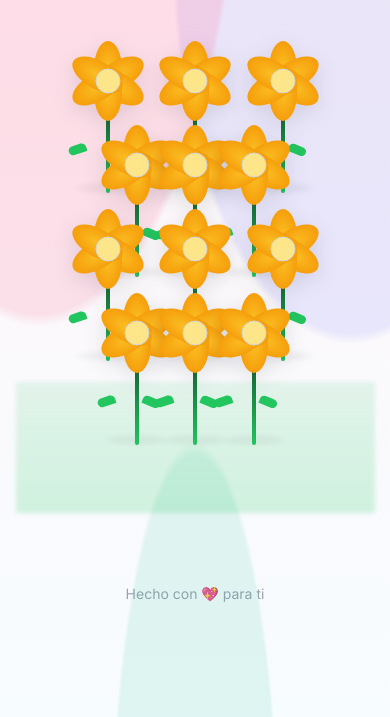
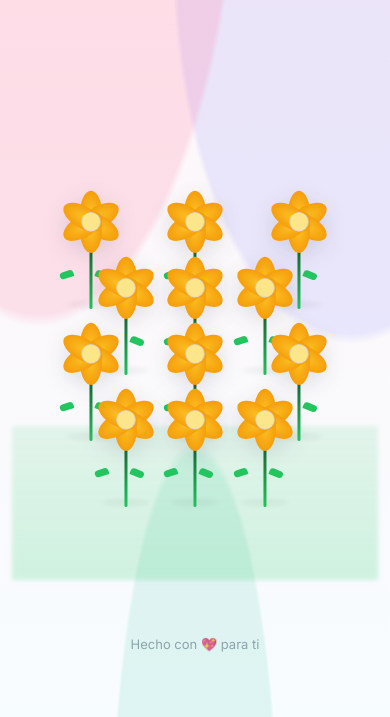
Before and after one commit to Mewnot-jar/21, a plain HTML site: page index.html in a window 390 px wide. Shown: the part 127-844 px from the top of the page. Drawn offline with Linux system fonts and the light colour scheme.

Commit message:
diseno responsivo

```diff
--- a/script.js
+++ b/script.js
@@ -5,9 +5,10 @@ const CONFIG = {
   layout: 'garden' // opciones: 'garden' | 'heart' | 'circle' | 'grid'
 };
 
-// Medidas del componente flor (coinciden con CSS)
-const PLOT_W = 120; // ancho del .plot
-const PLOT_H = 160; // alto del .plot
+// Medidas base del componente flor (se sincronizan con el CSS responsive)
+let plotWidth = 120; // ancho del .plot
+let plotHeight = 160; // alto del .plot
+let resizeHandler = null;
 
 // Mensajes/recuerdos: personalízalos libremente
 const MESSAGES = [
@@ -101,6 +102,17 @@ function createPlot(message, i){
   return plot;
 }
 
+function updatePlotMetrics(garden){
+  if (!garden) return;
+  const sample = garden.querySelector('.plot');
+  if (!sample) return;
+  const rect = sample.getBoundingClientRect();
+  if (rect.width > 0 && rect.height > 0){
+    plotWidth = rect.width;
+    plotHeight = rect.height;
+  }
+}
+
 function mountGarden(){
   const titleEl = document.getElementById('title');
   const subtitleEl = document.getElementById('subtitle');
@@ -113,17 +125,26 @@ function mountGarden(){
   msgs.forEach((m, i) => garden.appendChild(createPlot(m, i)));
 
   // Aplicar layout de forma
-  garden.classList.remove('layout-garden');
-  if (CONFIG.layout === 'grid'){
-    garden.classList.remove('layout-free');
-  } else {
+  garden.classList.remove('layout-garden', 'layout-free');
+  if (resizeHandler){
+    window.removeEventListener('resize', resizeHandler);
+    resizeHandler = null;
+  }
+
+  if (CONFIG.layout !== 'grid'){
     garden.classList.add('layout-free');
     if (CONFIG.layout === 'garden') garden.classList.add('layout-garden');
+    updatePlotMetrics(garden);
     positionFlowers(garden, CONFIG.layout);
-    // Reposicionar al redimensionar
-    window.addEventListener('resize', () => positionFlowers(garden, CONFIG.layout));
+
+    resizeHandler = () => {
+      updatePlotMetrics(garden);
+      positionFlowers(garden, CONFIG.layout);
+    };
+    window.addEventListener('resize', resizeHandler);
   }
-}
+  }
+
 
 // Modal simple
 const modal = {
@@ -266,7 +287,7 @@ function positionFlowers(garden, mode){
     plots.forEach((plot, i) => {
       const {left, baseY} = pixels[i];
       plot.style.left = left + 'px';
-      plot.style.top = (baseY - PLOT_H) + 'px';
+      plot.style.top = (baseY - plotHeight) + 'px';
       const yNorm = baseY / H;
       plot.style.zIndex = String(Math.floor(yNorm * 1000));
     });
@@ -280,7 +301,7 @@ function positionFlowers(garden, mode){
     const px = x * W;
     const py = y * H;
     plot.style.left = px + 'px';
-    plot.style.top = (py - PLOT_H) + 'px';
+    plot.style.top = (py - plotHeight) + 'px';
     plot.style.zIndex = String(Math.floor(y * 1000));
   });
 }
@@ -290,7 +311,7 @@ function gardenPixelPositions(n, W, H){
   const marginX = 32; // margen lateral
   const groundY = H * 0.90; // referencia del suelo
   const usableW = Math.max(0, W - marginX * 2);
-  const minStepX = PLOT_W + 24; // separación mínima horizontal (px)
+  const minStepX = plotWidth + 24; // separación mínima horizontal (px)
   const maxPerRow = Math.max(1, Math.floor(usableW / minStepX) + 1);
 
   // Número de filas necesarias (sin límite superior)
@@ -307,7 +328,7 @@ function gardenPixelPositions(n, W, H){
   }
 
   // Alturas: de 0.90 hacia arriba, manteniendo separación vertical mínima
-  const minStepY = 84; // px entre filas
+  const minStepY = Math.max(48, Math.round(plotHeight * 0.525)); // px entre filas
   const totalSpanY = Math.max(minStepY * (rows - 1), 1);
   const topStart = groundY - totalSpanY; // px de la fila superior
 
@@ -316,8 +337,8 @@ function gardenPixelPositions(n, W, H){
   for (let r = 0; r < rows; r++){
     const k = counts[r];
     if (k <= 0) continue;
-    const xStart = marginX + PLOT_W/2;
-    const xEnd = W - marginX - PLOT_W/2;
+    const xStart = marginX + plotWidth/2;
+    const xEnd = W - marginX - plotWidth/2;
     const span = Math.max(0, xEnd - xStart);
     const baseY = Math.round(topStart + r * minStepY);
     for (let j = 0; j < k; j++){
@@ -330,7 +351,7 @@ function gardenPixelPositions(n, W, H){
         const step = k === 1 ? 0 : span / (k - 1);
         center = k === 1 ? (xStart + xEnd)/2 : xStart + j * step;
       }
-      res[index++] = { left: Math.round(center - PLOT_W/2), baseY };
+      res[index++] = { left: Math.round(center - plotWidth/2), baseY };
     }
   }
   return res;
--- a/style.css
+++ b/style.css
@@ -6,6 +6,8 @@
   --accent:#ff4d7e;
   --card:#ffffffd9;
   --shadow: 0 10px 30px rgba(31,41,55,.15);
+  --plot-width: clamp(72px, 24vw, 120px);
+  --plot-height: calc(var(--plot-width) * 4 / 3);
 }
 
 *{box-sizing:border-box}
@@ -19,7 +21,9 @@ body{
 }
 
 .bg{
-  position:fixed; inset:0; pointer-events:none;
+  position:fixed;
+  inset:0;
+  pointer-events:none;
   background-image: radial-gradient(ellipse at 10% -10%, rgba(255,77,126,.14) 0 40%, transparent 41%),
                     radial-gradient(ellipse at 90% 10%, rgba(99,102,241,.12) 0 35%, transparent 36%),
                     radial-gradient(ellipse at 50% 120%, rgba(16,185,129,.10) 0 30%, transparent 31%);
@@ -27,131 +31,291 @@ body{
 }
 
 .hero{
-  padding:48px 16px 2px;
+  padding:48px 16px 8px;
   text-align:center;
 }
 .hero h1{
-  font-family: "Dancing Script", cursive;
-  font-size: clamp(40px, 6vw, 68px);
+  font-family:"Dancing Script", cursive;
+  font-size:clamp(40px, 6vw, 68px);
   margin:0 0 8px;
   letter-spacing:.5px;
 }
 .hero p{
-  margin:0; color:var(--muted);
+  margin:0;
+  color:var(--muted);
 }
 
-main{padding: 4px 16px 48px;}
+main{padding:4px 16px 48px;}
 /* photo block removed */
 
 /* photo styles removed */
-/* Aplica la forma de corazón directamente a la imagen (Chrome-friendly) */
-.photo img{ display:none !important; }
+/* Aplica la forma de corazon directamente a la imagen (Chrome-friendly) */
+.photo img{display:none !important;}
 
 #garden{
-  max-width: 1100px;
-  margin: 4px auto 0;
+  max-width: min(1100px, 100vw - 32px);
+  margin:4px auto 0;
   display:grid;
-  grid-template-columns: repeat(auto-fit, minmax(140px, 1fr));
-  gap: 28px 18px;
+  grid-template-columns:repeat(auto-fit, minmax(var(--plot-width), 1fr));
+  gap:clamp(16px, 4vw, 28px) clamp(12px, 3vw, 20px);
   align-items:end;
 }
-/* Layout libre para formas (corazón/círculo) */
+/* Layout libre para formas (corazon/circulo) */
 #garden.layout-free{
-  position: relative;
-  display:block; /* anula grid */
-  width: min(1100px, 92vw);
-  aspect-ratio: 1 / 1; /* área cuadrada responsiva */
+  position:relative;
+  display:block;
+  width:min(1100px, 92vw);
+  max-width:100%;
+  aspect-ratio:1 / 1;
 }
 #garden.layout-free .plot{
   position:absolute;
-  width: 120px;
-  height: 160px;
+  width:var(--plot-width);
+  height:var(--plot-height);
   display:block;
 }
-/* Layout tipo jardín: área más panorámica y suelo */
+/* Layout tipo jardin: area mas panoramica y suelo */
 #garden.layout-garden{
-  aspect-ratio: auto;
-  height: clamp(360px, 60vh, 640px);
+  aspect-ratio:auto;
+  height:clamp(320px, 70vh, 640px);
 }
 #garden.layout-garden::after{
-  content:""; position:absolute; left:0; right:0; bottom:0; height: 26%;
-  background: linear-gradient(180deg, rgba(34,197,94,.10), rgba(34,197,94,.18));
-  filter: blur(2px) saturate(1.1);
+  content:"";
+  position:absolute;
+  left:0;
+  right:0;
+  bottom:0;
+  height:26%;
+  background:linear-gradient(180deg, rgba(34,197,94,.10), rgba(34,197,94,.18));
+  filter:blur(2px) saturate(1.1);
   pointer-events:none;
 }
 
 .plot{
-  position:relative; height: 200px; display:flex; align-items:flex-end; justify-content:center;
+  position:relative;
+  height:calc(var(--plot-height) * 1.25);
+  display:flex;
+  align-items:flex-end;
+  justify-content:center;
 }
 
 .flower{
-  position:relative; width: 120px; height: 160px; cursor:pointer;
-  transform-origin: 50% 100%;
-  animation: bloom .9s ease-out var(--delay,0s) both;
-  transition: transform .35s cubic-bezier(.2,.7,.2,1), filter .35s ease;
+  position:relative;
+  width:100%;
+  height:100%;
+  cursor:pointer;
+  transform-origin:50% 100%;
+  animation:bloom .9s ease-out var(--delay,0s) both;
+  transition:transform .35s cubic-bezier(.2,.7,.2,1), filter .35s ease;
 }
 /* Sombra del suelo */
-.flower::before{ content:""; position:absolute; left:50%; bottom:16px; width:84px; height:14px;
-  transform: translateX(-50%) scale(1);
-  background: radial-gradient(ellipse at center, rgba(0,0,0,.18) 0 40%, rgba(0,0,0,0) 60%);
-  filter: blur(2px); opacity:.22; transition: transform .35s ease, opacity .35s ease;
+.flower::before{
+  content:"";
+  position:absolute;
+  left:50%;
+  bottom:calc(var(--plot-height) * 0.1);
+  width:calc(var(--plot-width) * 0.7);
+  height:calc(var(--plot-height) * 0.0875);
+  transform:translateX(-50%) scale(1);
+  background:radial-gradient(ellipse at center, rgba(0,0,0,.18) 0 40%, rgba(0,0,0,0) 60%);
+  filter:blur(2px);
+  opacity:.22;
+  transition:transform .35s ease, opacity .35s ease;
 }
 /* Halo suave */
-.flower::after{ content:""; position:absolute; left:50%; bottom:108px; width:120px; height:120px;
-  transform: translateX(-50%) scale(.9); opacity:0;
-  background: radial-gradient(circle, rgba(255,77,126,.18) 0 30%, rgba(255,77,126,0) 60%);
-  transition: opacity .35s ease, transform .35s ease; filter: blur(.3px);
+.flower::after{
+  content:"";
+  position:absolute;
+  left:50%;
+  bottom:calc(var(--plot-height) * 0.675);
+  width:var(--plot-width);
+  height:calc(var(--plot-width) * 0.75);
+  transform:translateX(-50%) scale(.9);
+  opacity:0;
+  background:radial-gradient(circle, rgba(255,77,126,.18) 0 30%, rgba(255,77,126,0) 60%);
+  transition:opacity .35s ease, transform .35s ease;
+  filter:blur(.3px);
 }
-.flower:hover{ transform: translateY(-6px) scale(1.06) rotate(-2deg); filter:saturate(1.08); }
-.flower:hover::before{ transform: translateX(-50%) scale(1.2); opacity:.14; }
-.flower:hover::after{ opacity:.35; transform: translateX(-50%) scale(1.05); }
+.flower:hover{
+  transform:translateY(-6px) scale(1.06) rotate(-2deg);
+  filter:saturate(1.08);
+}
+.flower:hover::before{
+  transform:translateX(-50%) scale(1.2);
+  opacity:.14;
+}
+.flower:hover::after{
+  opacity:.35;
+  transform:translateX(-50%) scale(1.05);
+}
 
 @keyframes bloom{
-  from{ transform: translateY(10px) scale(.8); opacity:0 }
-  to{ transform: translateY(0) scale(1); opacity:1 }
+  from{transform:translateY(10px) scale(.8); opacity:0}
+  to{transform:translateY(0) scale(1); opacity:1}
 }
 
-.stem{ position:absolute; left:50%; bottom:18px; width:4px; height:80px; transform:translateX(-50%);
-  background: linear-gradient(#166534, #22c55e);
-  border-radius:2px; box-shadow: 0 0 0 1px rgba(0,0,0,.02) inset;
+.stem{
+  position:absolute;
+  left:50%;
+  bottom:calc(var(--plot-height) * 0.1125);
+  width:calc(var(--plot-width) * 0.033);
+  height:calc(var(--plot-height) * 0.5);
+  transform:translateX(-50%);
+  background:linear-gradient(#166534, #22c55e);
+  border-radius:2px;
+  box-shadow:0 0 0 1px rgba(0,0,0,.02) inset;
 }
-.leaf{ position:absolute; width:18px; height:9px; background:#22c55e; bottom:60px; border-radius: 9px 9px 9px 1px; transform-origin:left center; transition: transform .35s ease; }
-.leaf--r{ left:50%; transform: translateX(6px) rotate(22deg); }
-.leaf--l{ left:calc(50% - 16px); transform: translateX(-6px) rotate(-18deg) scaleX(-1); }
-.flower:hover .leaf--r{ transform: translateX(8px) rotate(32deg); }
-.flower:hover .leaf--l{ transform: translateX(-8px) rotate(-28deg) scaleX(-1); }
+.leaf{
+  position:absolute;
+  width:calc(var(--plot-width) * 0.15);
+  height:calc(var(--plot-height) * 0.056);
+  background:#22c55e;
+  bottom:calc(var(--plot-height) * 0.375);
+  border-radius: 9px 9px 9px 1px;
+  transform-origin:left center;
+  transition:transform .35s ease;
+}
+.leaf--r{
+  left:50%;
+  transform:translateX(calc(var(--plot-width) * 0.05)) rotate(22deg);
+}
+.leaf--l{
+  left:calc(50% - var(--plot-width) * 0.133);
+  transform:translateX(calc(var(--plot-width) * -0.05)) rotate(-18deg) scaleX(-1);
+}
+.flower:hover .leaf--r{
+  transform:translateX(calc(var(--plot-width) * 0.067)) rotate(32deg);
+}
+.flower:hover .leaf--l{
+  transform:translateX(calc(var(--plot-width) * -0.067)) rotate(-28deg) scaleX(-1);
+}
 
-.flower svg{ position:absolute; left:50%; bottom:80px; transform:translateX(-50%); width:100px; height:100px; filter: drop-shadow(0 6px 10px rgba(31,41,55,.12)); transform-origin: 50% 88%; }
-.flower:hover svg{ animation: sway 2.6s ease-in-out infinite; filter: drop-shadow(0 10px 16px rgba(31,41,55,.18)); }
+.flower svg{
+  position:absolute;
+  left:50%;
+  bottom:calc(var(--plot-height) * 0.5);
+  width:calc(var(--plot-width) * 0.83);
+  height:calc(var(--plot-width) * 0.83);
+  transform:translateX(-50%);
+  filter:drop-shadow(0 6px 10px rgba(31,41,55,.12));
+  transform-origin:50% 88%;
+}
+.flower:hover svg{
+  animation:sway 2.6s ease-in-out infinite;
+  filter:drop-shadow(0 10px 16px rgba(31,41,55,.18));
+}
 
 @keyframes sway{
-  0%{ transform: translateX(-50%) rotate(-1.2deg) }
-  100%{ transform: translateX(-50%) rotate(1.2deg) }
+  0%{transform:translateX(-50%) rotate(-1.2deg)}
+  100%{transform:translateX(-50%) rotate(1.2deg)}
 }
 
 @media (prefers-reduced-motion: reduce){
-  .flower:hover{ transform: translateY(-4px) scale(1.04); }
-  .flower:hover svg{ animation: none; }
+  .flower:hover{transform:translateY(-4px) scale(1.04);}
+  .flower:hover svg{animation:none;}
 }
 
-.footer{ text-align:center; color:#9aa3b2; padding: 24px; font-size:14px; }
+.footer{
+  text-align:center;
+  color:#9aa3b2;
+  padding:24px;
+  font-size:14px;
+}
 
 /* Modal */
-.modal{ position:fixed; inset:0; display:grid; place-items:center; background:rgba(17,24,39,.32); opacity:0; pointer-events:none; transition:.2s ease; backdrop-filter:saturate(1.1) blur(2px); z-index: 9999; }
-.modal.open{ opacity:1; pointer-events:auto; }
-.modal__card{ background:var(--card); border-radius:16px; width:min(680px, 92vw); box-shadow: var(--shadow); position:relative; padding: 22px 22px 16px; }
-.modal__close{ position:absolute; top:10px; right:10px; border:none; background:transparent; font-size:26px; line-height:1; cursor:pointer; color:#6b7280; }
-.modal__content{ padding: 18px 10px 10px; }
-.modal__content p{ font-size: clamp(16px, 2.2vw, 20px); line-height:1.5; margin:0; white-space:pre-line; }
-.modal__actions{ display:flex; gap:10px; justify-content:flex-end; padding-top:10px; }
-.btn{ appearance:none; border:none; background:var(--accent); color:white; padding:10px 14px; border-radius:10px; cursor:pointer; font-weight:600; box-shadow: 0 6px 14px rgba(255,77,126,.25); }
-.btn:hover{ filter:brightness(.98); }
-.btn:active{ transform: translateY(1px); }
-.btn--ghost{ background:transparent; color:var(--accent); border:2px solid var(--accent); box-shadow:none; }
+.modal{
+  position:fixed;
+  inset:0;
+  display:grid;
+  place-items:center;
+  background:rgba(17,24,39,.32);
+  opacity:0;
+  pointer-events:none;
+  transition:.2s ease;
+  backdrop-filter:saturate(1.1) blur(2px);
+  z-index:9999;
+}
+.modal.open{
+  opacity:1;
+  pointer-events:auto;
+}
+.modal__card{
+  background:var(--card);
+  border-radius:16px;
+  width:min(680px, 92vw);
+  box-shadow:var(--shadow);
+  position:relative;
+  padding:22px 22px 16px;
+}
+.modal__close{
+  position:absolute;
+  top:10px;
+  right:10px;
+  border:none;
+  background:transparent;
+  font-size:26px;
+  line-height:1;
+  cursor:pointer;
+  color:#6b7280;
+}
+.modal__content{
+  padding:18px 10px 10px;
+}
+.modal__content p{
+  font-size:clamp(16px, 2.2vw, 20px);
+  line-height:1.5;
+  margin:0;
+  white-space:pre-line;
+}
+.modal__actions{
+  display:flex;
+  gap:10px;
+  justify-content:flex-end;
+  padding-top:10px;
+}
+.btn{
+  appearance:none;
+  border:none;
+  background:var(--accent);
+  color:white;
+  padding:10px 14px;
+  border-radius:10px;
+  cursor:pointer;
+  font-weight:600;
+  box-shadow:0 6px 14px rgba(255,77,126,.25);
+}
+.btn:hover{filter:brightness(.98);}
+.btn:active{transform:translateY(1px);}
+.btn--ghost{
+  background:transparent;
+  color:var(--accent);
+  border:2px solid var(--accent);
+  box-shadow:none;
+}
 
 /* Corazones al clic */
-.heart-burst{ position:fixed; left:0; top:0; font-size:16px; pointer-events:none; will-change: transform, opacity; }
+.heart-burst{
+  position:fixed;
+  left:0;
+  top:0;
+  font-size:16px;
+  pointer-events:none;
+  will-change:transform, opacity;
+}
 @keyframes rise{
-  from{ transform: translate(var(--x,0), var(--y,0)) scale(.8) rotate(0deg); opacity:1}
-  to{ transform: translate(calc(var(--x,0) + 0px), calc(var(--y,0) - 80px)) scale(1.4) rotate(18deg); opacity:0 }
+  from{transform:translate(var(--x,0), var(--y,0)) scale(.8) rotate(0deg); opacity:1}
+  to{transform:translate(calc(var(--x,0) + 0px), calc(var(--y,0) - 80px)) scale(1.4) rotate(18deg); opacity:0}
 }
+
+@media (max-width: 768px){
+  .hero{padding:40px 14px 4px;}
+  main{padding:0 14px 40px;}
+  .footer{padding:20px 14px;}
+  #garden.layout-free{width:min(1000px, 94vw);}
+}
+
+@media (max-width: 480px){
+  .hero{padding:32px 12px 4px;}
+  main{padding:0 12px 36px;}
+  .footer{font-size:13px;}
+}
```
